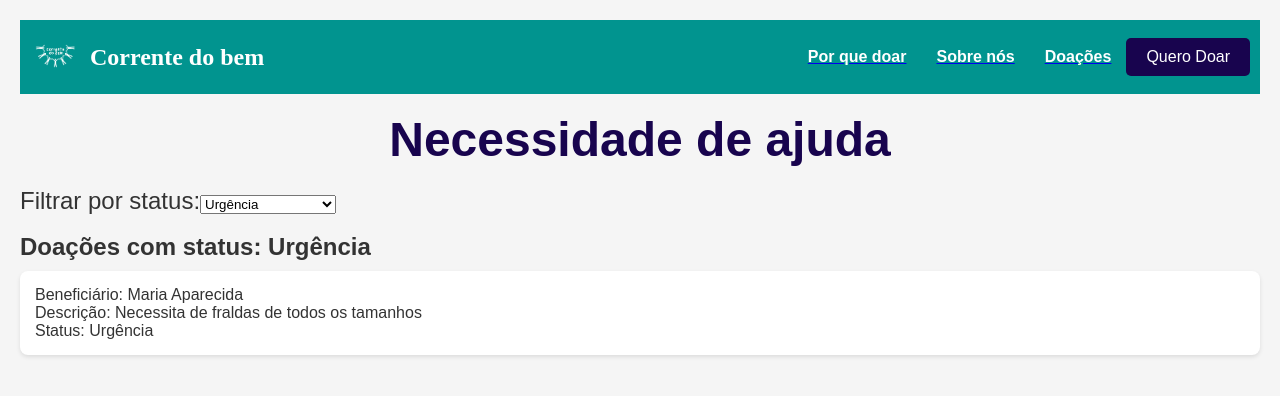
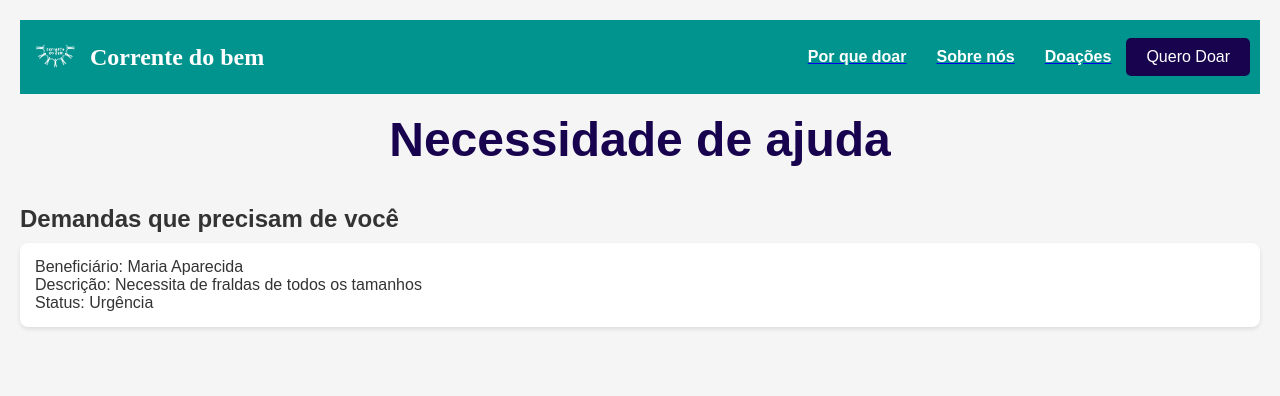
Before and after one commit to polichain/hackathon-g1, a Next.js app in the folder packages/nextjs/: page /doacoes in a window 1280 px wide. Shown: the top 396 px of the page. Built offline with nearby package versions, Linux system fonts and the light colour scheme.

Commit message:
frontend3

```diff
--- a/packages/nextjs/pages/doacoes.tsx
+++ b/packages/nextjs/pages/doacoes.tsx
@@ -1,4 +1,5 @@
 import React, { useState } from "react";
+import { useRouter } from "next/router";
 import { Header } from "~~/components/Header";
 
 interface Request {
@@ -25,66 +26,16 @@ const requests: Request[] = [
     carrier: "Transportadora A",
     transitStartTime: 1714458178,
   },
-  {
-    id: 2,
-    beneficiary: "João da Silva",
-    description: "Necessita de 10 colchões",
-    status: "Sanada",
-    requiresTransport: false,
-    donor: "Empresa E",
-    delivered: true,
-    carrier: "Transportadora B",
-    transitStartTime: 1714588878,
-  },
-  {
-    id: 3,
-    beneficiary: "Alice de Oliveira",
-    description: "Necessita de 100L de água e 200kg de alimento",
-    status: "Em transporte",
-    requiresTransport: true,
-    donor: "Empresa D",
-    delivered: false,
-    carrier: "Transportadora C",
-    transitStartTime: 1714669848,
-  },
-  {
-    id: 4,
-    beneficiary: "Artur Calixto",
-    description: "Necessita de 200L de água",
-    status: "Esperando retirada",
-    requiresTransport: false,
-    donor: "Empresa C",
-    delivered: true,
-    carrier: "Transportadora D",
-    transitStartTime: 1714574878,
-  },
-  {
-    id: 5,
-    beneficiary: "Willian de Azevedo",
-    description: "Necessita de 230kg de alimento e 4 pacotes de fraldas geriátricas",
-    status: "Recebida",
-    requiresTransport: true,
-    donor: "Empresa B",
-    delivered: false,
-    carrier: "Transportadora E",
-    transitStartTime: 1714388742,
-  },
-  {
-    id: 6,
-    beneficiary: "Evandro Souza",
-    description: "Necessita de remédios para pressão alta e diabetes",
-    status: "Em estoque",
-    requiresTransport: false,
-    donor: "Empresa A",
-    delivered: true,
-    carrier: "Transportadora F",
-    transitStartTime: 1714296541,
-  },
+  // Outros pedidos...
 ];
 
-const statuses = ["Urgência", "Sanada", "Em transporte", "Esperando retirada", "Recebida", "Em estoque"];
+const Popup: React.FC<{ request: Request | null; onClose: () => void }> = ({ request, onClose }) => {
+  const router = useRouter();
 
-const Popup: React.FC<{ request: Request | null; onClose: () => void }> = ({ request, onClose }) => {
+  const handleDoarClick = () => {
+    router.push("/formulario-de-doacao");
+  };
+
   if (!request) return null;
 
   return (
@@ -94,7 +45,6 @@ const Popup: React.FC<{ request: Request | null; onClose: () => void }> = ({ req
         <p>Beneficiário: {request.beneficiary}</p>
         <p>Descrição: {request.description}</p>
         <p>Status: {request.status}</p>
-        <p>Doação de: {request.donor}</p>
         <p>Entregue: {request.delivered ? "Sim" : "Não"}</p>
         {request.status === "Em transporte" && (
           <>
@@ -102,7 +52,11 @@ const Popup: React.FC<{ request: Request | null; onClose: () => void }> = ({ req
             <p>Data de Início do Transporte: {new Date(request.transitStartTime * 1000).toLocaleDateString()}</p>
           </>
         )}
-        {request.status === "Urgência" && <button className="btn btn-primary mt-4">Doar</button>}
+        {request.status === "Urgência" && (
+          <button className="btn donate-button mt-4" onClick={handleDoarClick}>
+            Quero Doar
+          </button>
+        )}
         <button className="btn btn-secondary mt-4" onClick={onClose}>
           Fechar
         </button>
@@ -120,12 +74,8 @@ const DonationContainer: React.FC<{ request: Request; onClick: () => void }> = (
 );
 
 const Doacoes: React.FC = () => {
-  const [selectedStatus, setSelectedStatus] = useState("Urgência");
   const [selectedRequest, setSelectedRequest] = useState<Request | null>(null);
-
-  const handleStatusChange = (event: React.ChangeEvent<HTMLSelectElement>) => {
-    setSelectedStatus(event.target.value);
-  };
+  const selectedStatus = "Urgência";
 
   const handleRequestClick = (request: Request) => {
     setSelectedRequest(request);
@@ -141,21 +91,9 @@ const Doacoes: React.FC = () => {
       <main>
         <br />
         <h1 className="centered-title">Necessidade de ajuda</h1>
-        <div className="filter-container">
-          <div className="section-text">
-            <label htmlFor="status">Filtrar por status:</label>
-            <select id="status" value={selectedStatus} onChange={handleStatusChange}>
-              {statuses.map(status => (
-                <option key={status} value={status}>
-                  {status}
-                </option>
-              ))}
-            </select>
-          </div>
-        </div>
         <div className="donations-list">
           <br />
-          <h2>Doações com status: {selectedStatus}</h2>
+          <h2>Demandas que precisam de você</h2>
           {requests
             .filter(request => request.status === selectedStatus)
             .map(request => (
--- a/packages/nextjs/styles/globals.css
+++ b/packages/nextjs/styles/globals.css
@@ -197,3 +197,35 @@ body {
 .mt-4 {
   margin-top: 1rem;
 }
+
+.cta-container {
+  display: flex;
+  justify-content: center;
+  margin-top: 20px;
+}
+form-container {
+  max-width: 600px;
+  margin: 0 auto;
+  padding: 20px;
+  background-color: white;
+  border-radius: 8px;
+  box-shadow: 0 2px 4px rgba(0, 0, 0, 0.1);
+}
+
+.form-group {
+  margin-bottom: 15px;
+}
+
+.form-group label {
+  display: block;
+  margin-bottom: 5px;
+  font-weight: bold;
+}
+
+.form-group input,
+.form-group textarea {
+  width: 100%;
+  padding: 10px;
+  border: 1px solid #ccc;
+  border-radius: 4px;
+}
```
Also changed, not shown: package.json (+7 -0 lines), packages/nextjs/pages/formulario-de-doacao.tsx (added, +67 -0 lines), packages/nextjs/pages/quero-doar.tsx (+20 -7 lines), 1 other file (tests, documents, lock files or other folders).
